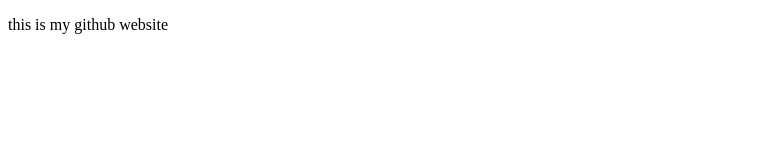
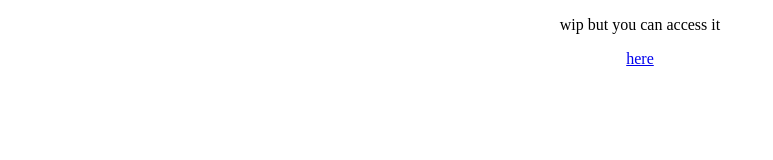
Before and after one commit to somealtacc/somealtacc.github.io, a plain HTML site: page index.html in a window 1280 px wide. Shown: the whole page, without its empty margins (0-773 px from the left). Drawn offline with Linux system fonts and the light colour scheme.

Commit message:
Update index.html

```diff
--- a/index.html
+++ b/index.html
@@ -4,6 +4,6 @@
     <link rel="stlyesheet" href="stylesheet.css">
     <meta name="kicya-site-verification" content="67a6d33274c3b9d166b9943b2b59c1f6ed74ba66bcf91287cb9a4449803924c0"></head>
   <body>
-    <p>this is my github website</p>
+    <div class="main-container"><center><p>wip but you can access it </p><a class="link-box" href="home.html">here</a></center></div>
   </body>
 </html>
```
